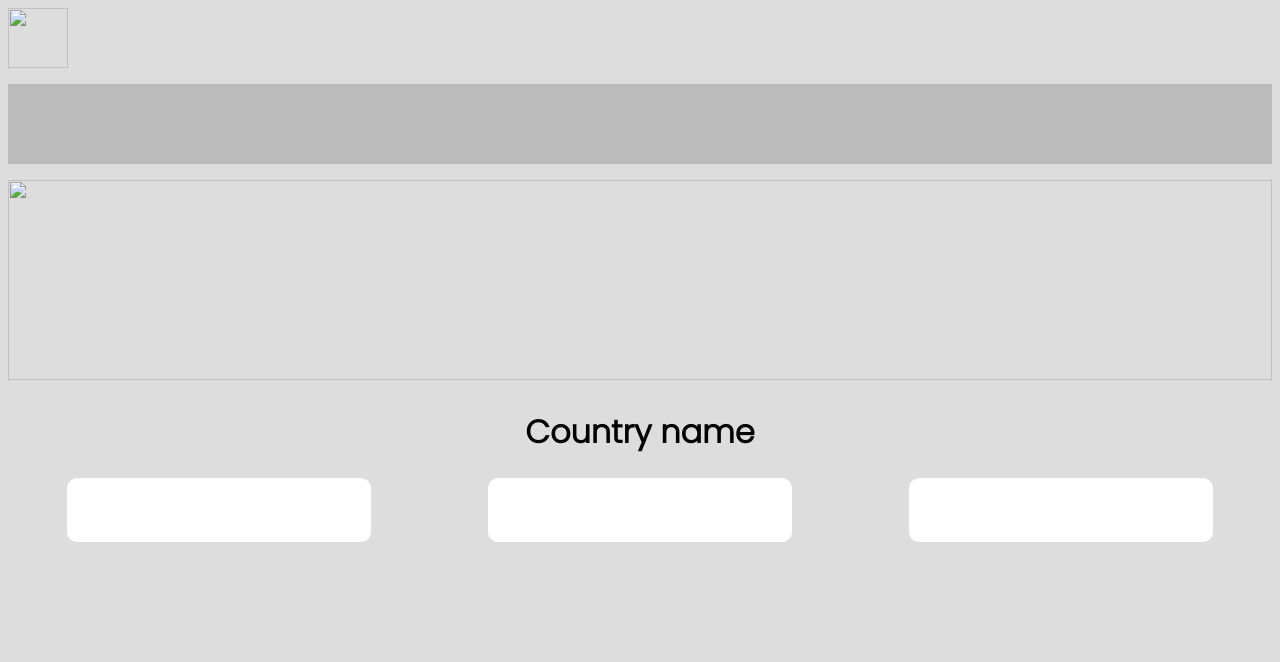
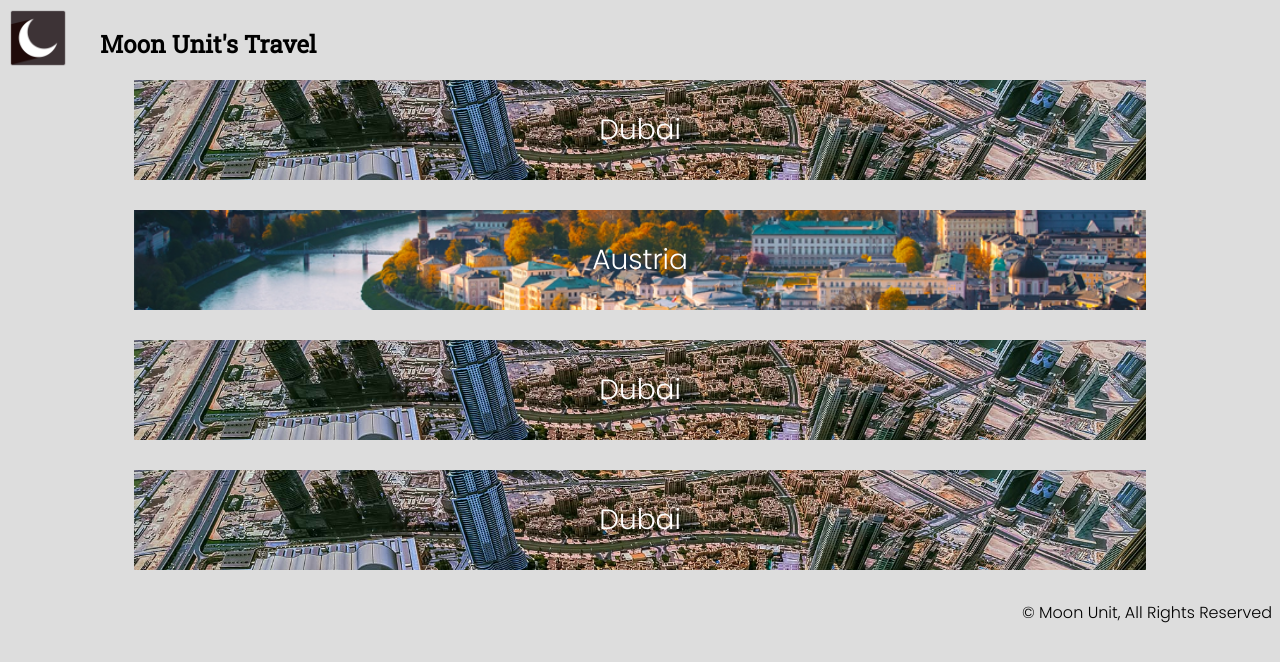
Before and after one commit to nss-day-cohort-51/helloworld-moon-units, a plain HTML site: page index.html in a window 1280 px wide. Drawn offline with Linux system fonts and the light colour scheme.

Commit message:
added homepage

```diff
--- a/index.html
+++ b/index.html
@@ -4,45 +4,49 @@
     <meta charset="UTF-8">
     <meta http-equiv="X-UA-Compatible" content="IE=edge">
     <meta name="viewport" content="width=device-width, initial-scale=1.0">
-    <link rel="stylesheet" href="styles/main.css">
-    <title>Document</title>
+    <title>Dubai - Michael Wright</title>
+    <link rel="stylesheet" href="/styles/main.css">
 </head>
 <body>
     <!-- Logo and navbar: -->
     <header>
         <section class="Logo">
-            <img src="" alt="">
+            <img src="/Moon-icon.png" alt="">
+            <h2>Moon Unit's Travel</h2>
         </section>
-        <nav>
-            <ul class="headerLinks">
-                <li><a class="navLinks" href="#"></a></li>
-                <li><a class="navLinks" href="#"></a></li>
-                <li><a class="navLinks" href="#"></a></li>
-                <li><a class="navLinks" href="#"></a></li>
-            </ul>
-        </nav>
     </header>
     <!-- Rest of content: -->
     <main>
         <!-- Country image: -->
-        <section class="countryImage">
-            <img src="" alt="">
-        </section>
-        <h1>Country name</h1>
-        <section class="countryContent">
-            <section class="cities">
-
-            </section>
-            <section class="landmarks">
-
-            </section>
-            <section class="citizens">
-
-            </section>
+        <section class="title-page__countryImage">
+            <div>
+                <a href="pages/michael.html">
+                    <img src="/Dubai-United-Arab-Emirates-Burj-Khalifa-top.jpg" alt="Dubai">
+                    <div class="title-page__countryImage--overlay-text">Dubai</div>
+                </a>
+            </div>
+            <div>
+                <a href="pages/colin.html">
+                    <img src="/images/vienna-scenic-view.jpg" alt="Dubai">
+                    <div class="title-page__countryImage--overlay-text">Austria</div>
+                </a>
+            </div>
+            <div>
+                <a href="pages/michael.html">
+                    <img src="/Dubai-United-Arab-Emirates-Burj-Khalifa-top.jpg" alt="Dubai">
+                    <div class="title-page__countryImage--overlay-text">Dubai</div>
+                </a>
+            </div>
+            <div>
+                <a href="pages/michael.html">
+                    <img src="/Dubai-United-Arab-Emirates-Burj-Khalifa-top.jpg" alt="Dubai">
+                    <div class="title-page__countryImage--overlay-text">Dubai</div>
+                </a>
+            </div>
         </section>
     </main>
     <footer>
-        <!-- Copyright info here -->
+        <p>&copy; Moon Unit, All Rights Reserved</p><!-- Copyright info here -->
     </footer>
 </body>
 </html>
--- a/styles/main.css
+++ b/styles/main.css
@@ -78,3 +78,40 @@ section.Logo > * {
 footer {
     text-align: right;
 }
+
+
+
+
+
+.title-page__countryImage {
+    position: relative;
+    text-align: center;
+    color: white;
+}
+
+.title-page__countryImage > div {
+    position: relative;
+    text-align: center;
+    color: white;
+    margin-bottom: 30px;
+    height: 100px;
+}
+
+.title-page__countryImage img{
+    width: 80%;
+    height: 100px;
+    object-fit: cover;
+
+}
+
+.title-page__countryImage--overlay-text {
+    font-size: 28px;
+    line-height: 40%;
+    position: absolute;
+    top: 50px;
+    left: 50%;
+    transform: translate(-50%, -50%);
+    color: white;
+    text-decoration: none;
+
+  }
```
Also changed, not shown: pages/colin.html (+48 -30 lines), images/vienna-scenic-view.jpg (added).
